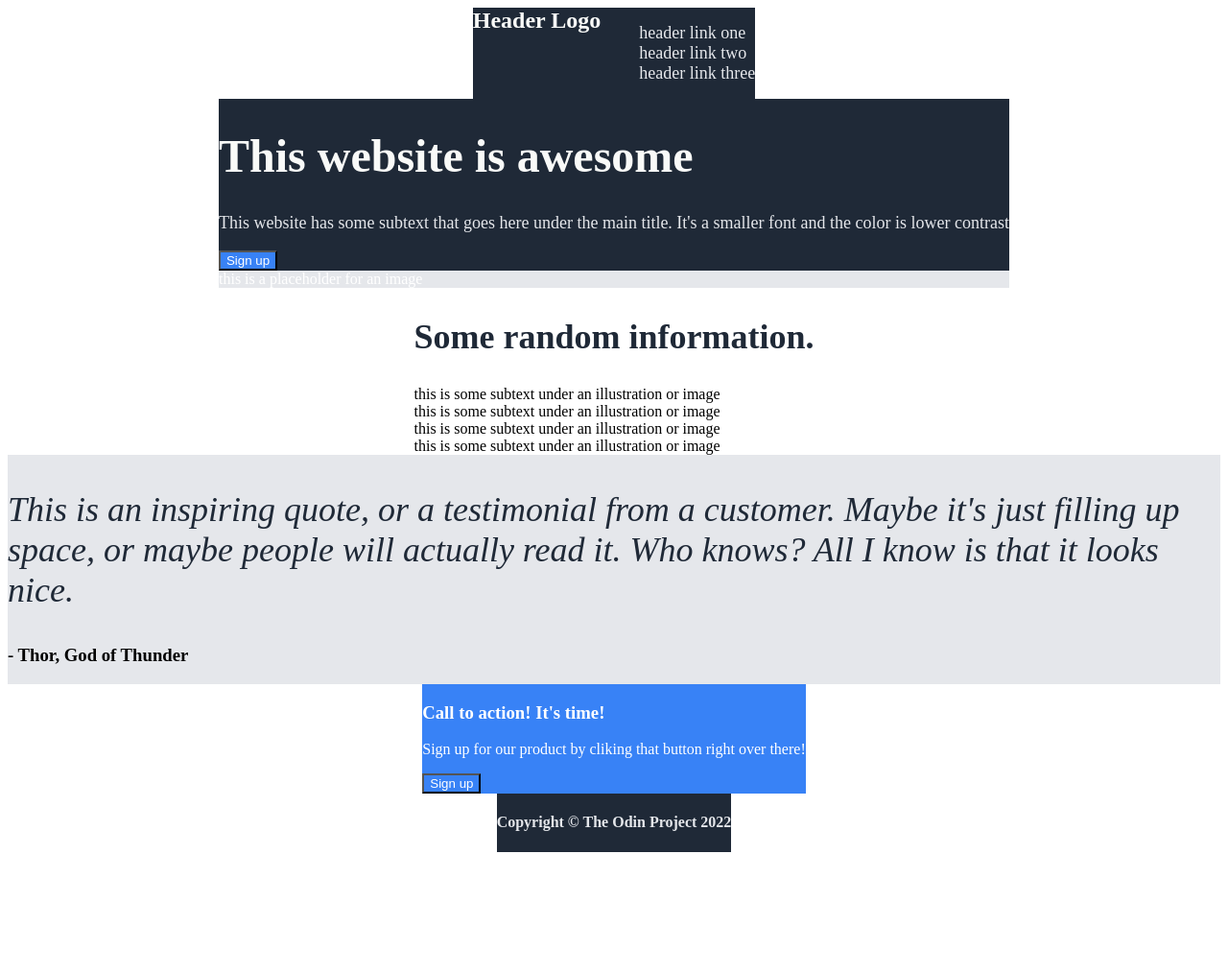
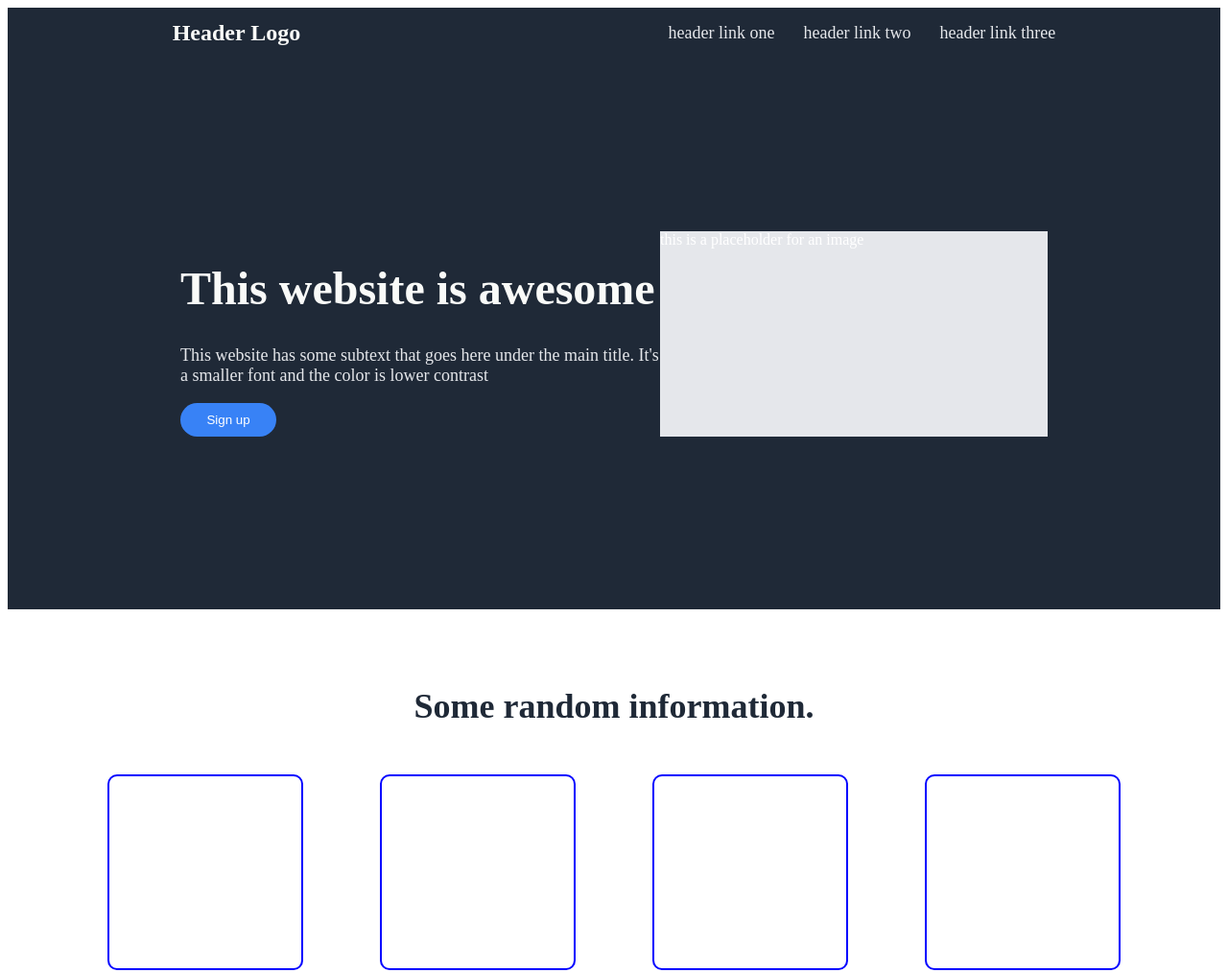
Before and after one commit to dobrqka/odin-landing, a plain HTML site: page index.html in a window 1280 px wide. Shown: the top 1014 px of the page at 96% size. Before the commit the page ends 896 px from the top, so only its background shows below. Drawn offline with Linux system fonts and the light colour scheme.

Commit message:
Add positioning
Some flexbox action to make things go where they should be.
Only thing left to do is fix bottom sign-up button, and add
the white space around the blue sign-up box.

```diff
--- a/index.html
+++ b/index.html
@@ -48,7 +48,7 @@
                 <h3>Call to action! It's time!</h3>
                 <p>Sign up for our product by cliking that button right over there!</p>
             </div>
-            <button type="button">Sign up</button>
+            <button type="button2">Sign up</button>
         </div>
         <div class="footer">
             <h4>Copyright &copy The Odin Project 2022 </h4>
--- a/style.css
+++ b/style.css
@@ -1,15 +1,20 @@
 body {
     display: flex;
     flex-direction: column;
-    align-items: center;
     justify-content: center;
 }
 
 .header {
     display: flex;
-    justify-content: space-between;
+    justify-content: space-around;
+    align-items: center;
     background-color: #1f2937;
     color: #f9faf8;
+}
+
+ul {
+    display: flex;
+    gap: 30px;
 }
 
 li {
@@ -34,21 +39,61 @@ h1 {
 
 .hero {
     background-color: #1f2937;
+    display: flex;
+    justify-content: space-around;
+    padding: 180px;
 }
 
 .hero-content p {
     font-size: 18px;
-    color: #e5e7eb
+    color: #e5e7eb;
+    width: 500px;
 }
 
 .hero-image {
     background-color: #e5e7eb;
     color: white;
+    width: 500px;
 }
 
 button {
     background-color: #3882f6;
     color: white;
+    padding: 10px;
+    width: 100px;
+    border-radius: 50px;
+    border: none;
+}
+
+.content {
+    display: flex;
+    flex-direction: column;
+    align-items: center;
+    padding: 50px;
+}
+
+.content-images {
+    display: flex;
+    gap: 80px;
+    padding: 20px;
+}
+
+.image {
+    border: 2px blue solid;
+    border-radius: 10px;
+    width: 200px;
+    height: 200px;
+}
+
+.content-text {
+    display: flex;
+    flex-wrap: wrap;
+    gap: 80px;
+}
+
+.text {
+    width: 204px;
+    text-align: center;
 }
 
 .sign-up {
@@ -59,6 +104,9 @@ button {
 .footer {
     background-color: #1f2937;
     color: #e5e7eb;
+    display: flex;
+    justify-content: center;
+    align-items: center;
 }
 
 h2 {
@@ -69,6 +117,9 @@ h2 {
 
 .quote {
     background-color: #e5e7eb;
+    display: flex;
+    flex-direction: column;
+    padding: 50px 300px;
 }
 
 .quote p {
@@ -77,3 +128,17 @@ h2 {
     font-style: italic;
     color: #1f2937;
 }
+
+h3 {
+    align-self: flex-end;
+}
+
+.sign-up {
+    display: flex;
+    justify-content: space-around;
+    padding: 50px 0px;
+}
+
+.sign-up button {
+    border: 1px white solid;
+}
```
